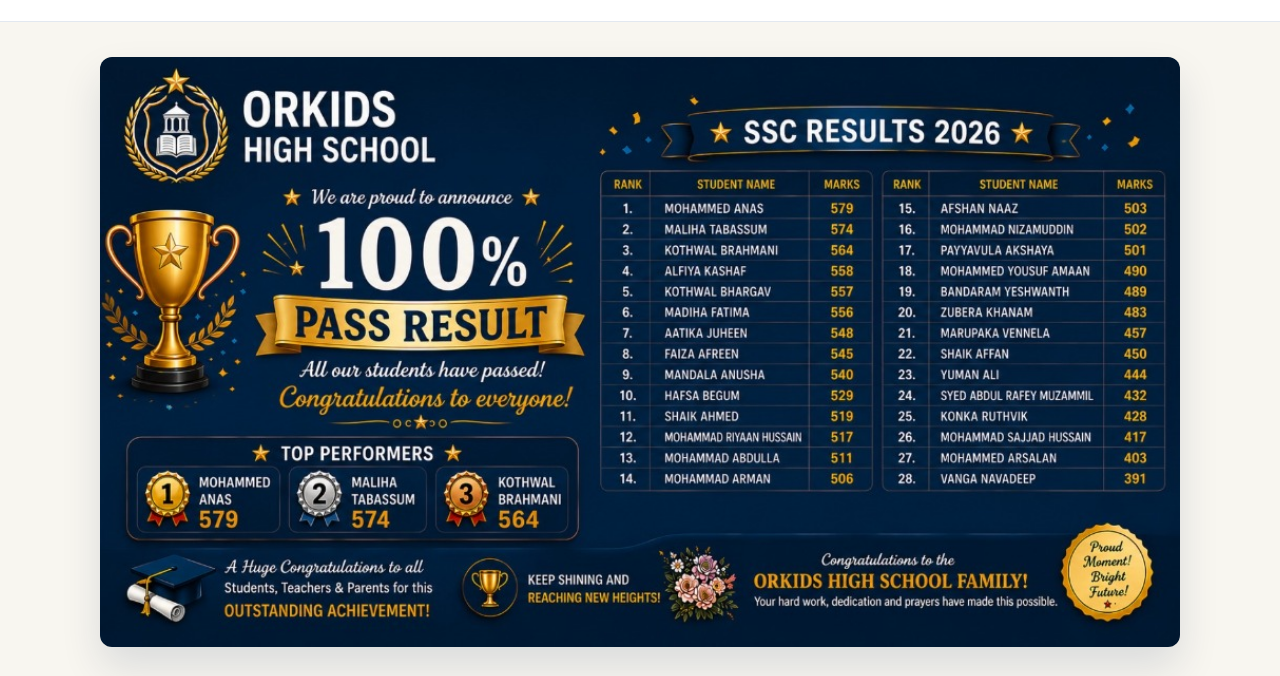
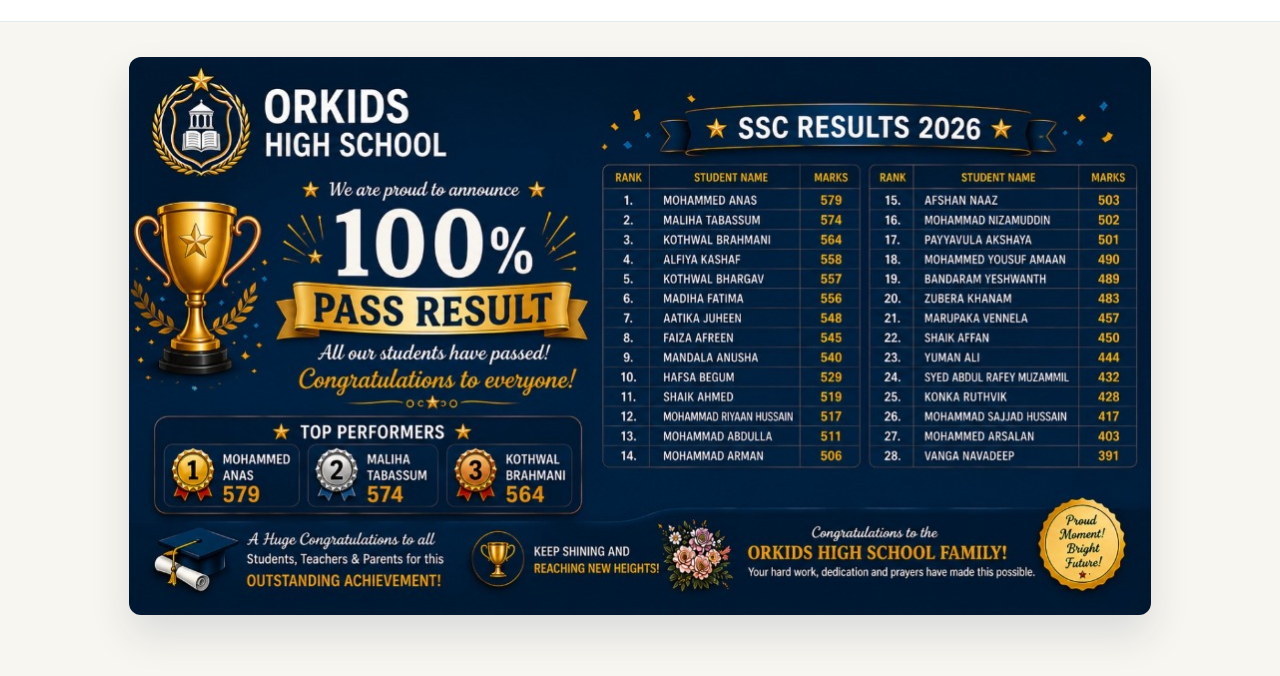
Before and after one commit to Greeshma4156/ORKIDS_SCHOOL, a plain HTML site: page index.html in a window 1280 px wide. Shown: the part 103-779 px from the top of the page. Drawn offline with Linux system fonts and the light colour scheme.

Commit message:
style: increase hero results banner width to 90%

```diff
--- a/style.css
+++ b/style.css
@@ -247,8 +247,9 @@
 }
 
 .hero-image-col {
-  width: 100%;
-  max-width: 1080px;
+  width: 90%;
+  max-width: 1200px;
+  margin: 0 auto;
 }
 
 .hero-banner-wrapper {
```
